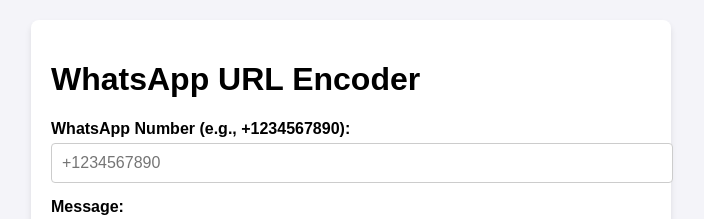
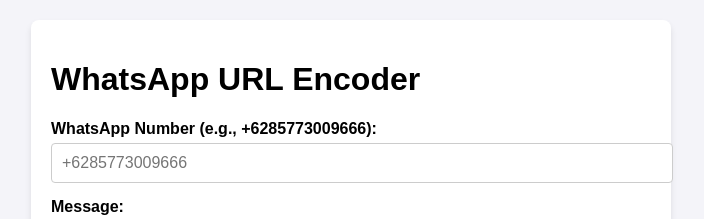
Before and after one commit to kelasmaster/waurl-encoder, a plain HTML site: page index.html in a window 1280 px wide. Shown: the top 219 px of the page, without its empty margins (289-993 px from the left). Drawn offline with Linux system fonts and the light colour scheme.

Commit message:
Update index.html

```diff
--- a/index.html
+++ b/index.html
@@ -73,8 +73,8 @@
   <div class="container">
     <h1>WhatsApp URL Encoder</h1>
     <div class="input-group">
-      <label for="whatsapp-number">WhatsApp Number (e.g., +1234567890):</label>
-      <input type="text" id="whatsapp-number" placeholder="+1234567890">
+      <label for="whatsapp-number">WhatsApp Number (e.g., +6285773009666):</label>
+      <input type="text" id="whatsapp-number" placeholder="+6285773009666">
       <span class="error" id="number-error"></span>
     </div>
     <div class="input-group">
```
